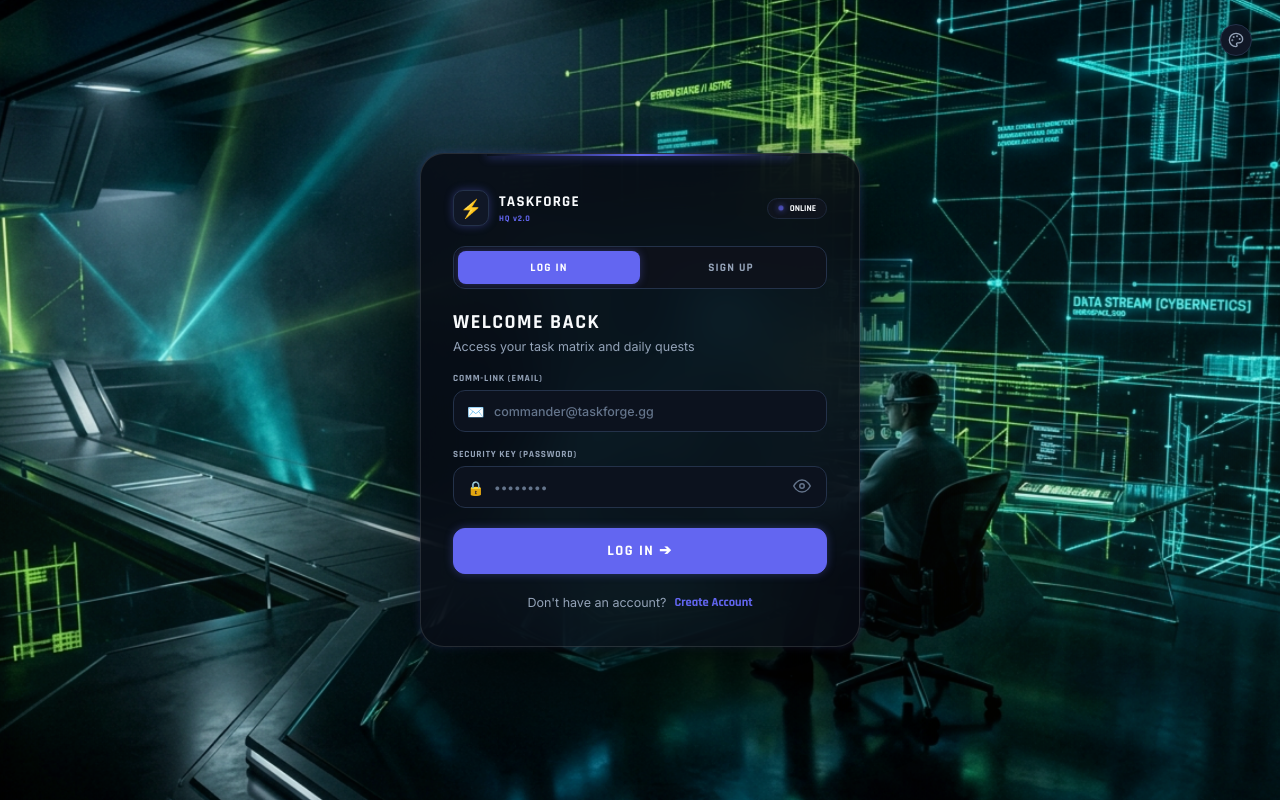
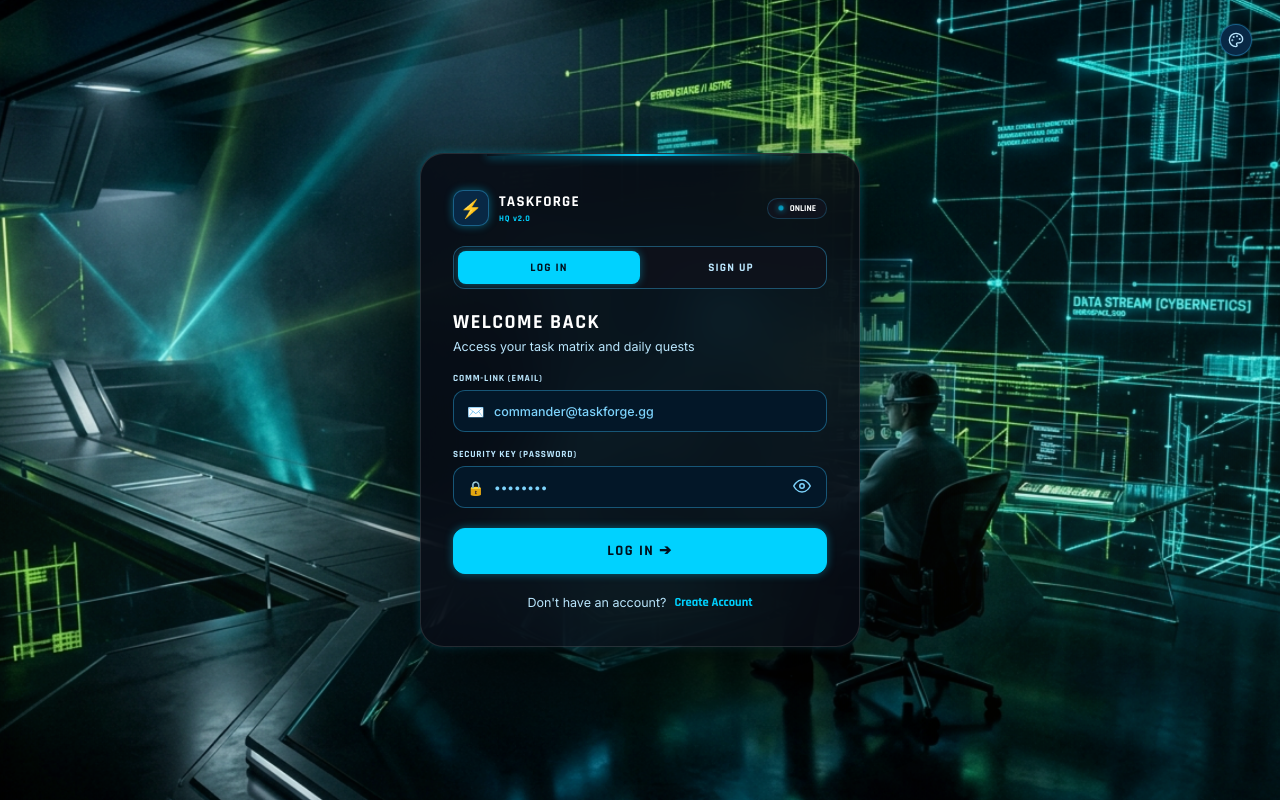
Before and after one commit to Supreethmrs/TaskManager-Frontend-, a React (Vite) app in the folder frontend/: page /login in a window 1280 px wide. Built offline with nearby package versions, Linux system fonts and the light colour scheme.

Commit message:
feat(theme): enhance Crystal Clear Glacier flagship theme and remove cyber slate and obsidian aurora

```diff
--- a/frontend/src/App.tsx
+++ b/frontend/src/App.tsx
@@ -81,19 +81,15 @@ function App() {
   const [theme, setTheme] = useState<ThemeName>(() => {
     const savedTheme = localStorage.getItem('taskforge_theme') as string | null;
     if (
-      savedTheme === 'obsidian-aurora' ||
+      savedTheme === 'crystal-glacier' ||
       savedTheme === 'full-dark' ||
-      savedTheme === 'crystal-glacier' ||
-      savedTheme === 'midnight-emerald' ||
-      savedTheme === 'cyber-slate'
+      savedTheme === 'midnight-emerald'
     ) {
       return savedTheme as ThemeName;
     }
     // Migration fallback for previous theme keys
     if (savedTheme === 'brat-charcoal' || savedTheme === 'dark-red') return 'midnight-emerald';
-    if (savedTheme === 'neon-tokyo') return 'cyber-slate';
-    if (savedTheme === 'dreamcore-y2k' || savedTheme === 'light' || savedTheme === 'lavender-lime' || savedTheme === 'polar-frost') return 'crystal-glacier';
-    return 'obsidian-aurora'; // Default Flagship Unique & Standard Theme
+    return 'crystal-glacier'; // Default Flagship Crystal Clear Glacier Theme
   });
 
   useEffect(() => {
--- a/frontend/src/Login.tsx
+++ b/frontend/src/Login.tsx
@@ -14,7 +14,7 @@ interface LoginProps {
 export const Login: React.FC<LoginProps> = ({
   onSwitchToSignup: _onSwitchToSignup,
   onLoginSuccess,
-  currentTheme = 'obsidian-aurora',
+  currentTheme = 'crystal-glacier',
   onThemeChange = () => {},
 }) => {
   const [mode, setMode] = useState<'login' | 'signup'>('login');
--- a/frontend/src/Signup.tsx
+++ b/frontend/src/Signup.tsx
@@ -14,7 +14,7 @@ interface SignupProps {
 export const Signup: React.FC<SignupProps> = ({
   onSwitchToLogin,
   onLoginSuccess,
-  currentTheme = 'obsidian-aurora',
+  currentTheme = 'crystal-glacier',
   onThemeChange = () => {},
 }) => {
   const [email, setEmail] = useState<string>('');
--- a/frontend/src/ThemePicker.tsx
+++ b/frontend/src/ThemePicker.tsx
@@ -2,10 +2,10 @@ import React, { useState, useRef, useEffect } from 'react';
 import './ThemePicker.css';
 
 export type ThemeName =
+  | 'crystal-glacier'
+  | 'full-dark'
+  | 'midnight-emerald'
   | 'obsidian-aurora'
-  | 'full-dark'
-  | 'crystal-glacier'
-  | 'midnight-emerald'
   | 'cyber-slate'
   | 'polar-frost'
   | 'acid-glitch'
@@ -25,13 +25,13 @@ export interface ThemeOption {
 
 export const THEME_OPTIONS: ThemeOption[] = [
   {
-    id: 'obsidian-aurora',
-    name: 'Obsidian Aurora',
-    emoji: '🌌',
-    description: 'Midnight Slate & Electric Indigo',
-    bgPreview: '#0a0e17',
-    accentPreview: '#6366f1',
-    accentSecondaryPreview: '#06b6d4',
+    id: 'crystal-glacier',
+    name: 'Crystal Clear Glacier',
+    emoji: '🧊',
+    description: 'Arctic Abyss & Glacial Ice Cyan',
+    bgPreview: '#02111e',
+    accentPreview: '#00d2ff',
+    accentSecondaryPreview: '#7dd3fc',
   },
   {
     id: 'full-dark',
@@ -43,15 +43,6 @@ export const THEME_OPTIONS: ThemeOption[] = [
     accentSecondaryPreview: '#38bdf8',
   },
   {
-    id: 'crystal-glacier',
-    name: 'Crystal Clear Glacier',
-    emoji: '🧊',
-    description: 'Arctic Abyss & Crystalline Cyan',
-    bgPreview: '#050c14',
-    accentPreview: '#00f2fe',
-    accentSecondaryPreview: '#7dd3fc',
-  },
-  {
     id: 'midnight-emerald',
     name: 'Midnight Emerald',
     emoji: '🌿',
@@ -59,15 +50,6 @@ export const THEME_OPTIONS: ThemeOption[] = [
     bgPreview: '#080d12',
     accentPreview: '#10b981',
     accentSecondaryPreview: '#14b8a6',
-  },
-  {
-    id: 'cyber-slate',
-    name: 'Cyber Slate',
-    emoji: '⚡',
-    description: 'Monolith Dark & Royal Blue',
-    bgPreview: '#090a0f',
-    accentPreview: '#3b82f6',
-    accentSecondaryPreview: '#8b5cf6',
   },
 ];
 
--- a/frontend/src/index.css
+++ b/frontend/src/index.css
@@ -4,47 +4,120 @@
 }
 
 /* ==========================================================================
-   FLAGSHIP THEME - "Obsidian Aurora" (Default Unique & Standard)
-   - Deep Obsidian Navy base (#0a0e17 / #101726 / #162035)
-   - Electric Indigo (#6366f1) & Aurora Cyan (#06b6d4 / #38bdf8)
+   FLAGSHIP THEME - "Crystal Clear Glacier" (Default Flagship)
+   - Deep Arctic Glacial Abyss base (#02111e / #051d32 / #082845)
+   - Luminous Glacial Cyan (#00d2ff) & Crystal Frost Azure (#7dd3fc / #38bdf8)
    ========================================================================== */
 :root,
+[data-theme="crystal-glacier"],
 [data-theme="obsidian-aurora"],
-[data-theme="acid-glitch"] {
-  --bg-primary: #0a0e17;
-  --bg-secondary: #101726;
-  --bg-card: #101726;
-  --bg-card-hover: #162035;
-  --bg-header: rgba(10, 14, 23, 0.92);
-  --bg-input: #0c121e;
-  --bg-modal: #101726;
-  --bg-modal-overlay: rgba(5, 8, 14, 0.92);
-  --bg-view-switcher: #0c121e;
-  --bg-radial-ambient: radial-gradient(circle at 50% -10%, rgba(99, 102, 241, 0.16) 0%, rgba(56, 189, 248, 0.06) 50%, transparent 80%);
+[data-theme="acid-glitch"],
+[data-theme="neon-tokyo"],
+[data-theme="cyber-slate"],
+[data-theme="polar-frost"],
+[data-theme="dreamcore-y2k"],
+[data-theme="light"],
+[data-theme="lavender-lime"] {
+  --bg-primary: #02111e;
+  --bg-secondary: #051d32;
+  --bg-card: #082845;
+  --bg-card-hover: #0e375e;
+  --bg-header: rgba(2, 17, 30, 0.94);
+  --bg-input: #031728;
+  --bg-modal: #082845;
+  --bg-modal-overlay: rgba(1, 10, 18, 0.95);
+  --bg-view-switcher: #031728;
+  --bg-radial-ambient: radial-gradient(circle at 50% -10%, rgba(0, 210, 255, 0.28) 0%, rgba(0, 168, 255, 0.12) 45%, transparent 75%);
+
+  --accent-primary: #00d2ff;
+  --accent-primary-hover: #38bdf8;
+  --accent-secondary: #7dd3fc;
+  --accent-glow: 0 0 18px rgba(0, 210, 255, 0.55);
+  --accent-glow-subtle: 0 0 9px rgba(0, 210, 255, 0.4);
+  --accent-glow-strong: 0 0 28px rgba(0, 210, 255, 0.8);
+  --accent-btn-text: #01101d;
+
+  --text-primary: #ffffff;
+  --text-secondary: #bae6fd;
+  --text-dim: #7dd3fc;
+
+  --border-subtle: rgba(56, 189, 248, 0.22);
+  --border-card: rgba(56, 189, 248, 0.28);
+  --border-card-hover: rgba(0, 210, 255, 0.65);
+  --border-interactive: rgba(56, 189, 248, 0.38);
+
+  --badge-work-bg: rgba(0, 210, 255, 0.16);
+  --badge-work-border: rgba(0, 210, 255, 0.55);
+  --badge-work-text: #00d2ff;
+
+  --badge-personal-bg: rgba(125, 211, 252, 0.16);
+  --badge-personal-border: rgba(125, 211, 252, 0.5);
+  --badge-personal-text: #7dd3fc;
+
+  --badge-urgent-bg: rgba(255, 51, 102, 0.16);
+  --badge-urgent-border: #ff3366;
+  --badge-urgent-text: #ff3366;
+
+  --due-normal-bg: rgba(255, 255, 255, 0.02);
+  --due-normal-border: rgba(56, 189, 248, 0.22);
+  --due-normal-text: #bae6fd;
+
+  --due-today-bg: rgba(0, 210, 255, 0.16);
+  --due-today-border: rgba(0, 210, 255, 0.6);
+  --due-today-text: #00d2ff;
+
+  --due-overdue-bg: rgba(255, 51, 102, 0.16);
+  --due-overdue-border: rgba(255, 51, 102, 0.65);
+  --due-overdue-text: #ff3366;
+
+  --table-row-even: rgba(255, 255, 255, 0.015);
+  --table-row-hover: rgba(0, 210, 255, 0.08);
+  --shadow-card: 0 4px 24px rgba(0, 0, 0, 0.8), 0 0 0 1px rgba(56, 189, 248, 0.15);
+  --shadow-modal: 0 24px 64px rgba(0, 0, 0, 0.95), 0 0 30px rgba(0, 210, 255, 0.15);
+  --grid-color: rgba(0, 210, 255, 0.035);
+}
+
+/* ==========================================================================
+   THEME 2 - "Full Dark / AMOLED Black"
+   - Pure Pitch Black base (#000000 / #08080a / #0c0c0e)
+   - Ultra Crisp High-Contrast Text & Electric Indigo Accents
+   ========================================================================== */
+[data-theme="full-dark"],
+[data-theme="amoled-dark"] {
+  --bg-primary: #000000;
+  --bg-secondary: #08080a;
+  --bg-card: #0c0c0e;
+  --bg-card-hover: #141418;
+  --bg-header: rgba(0, 0, 0, 0.95);
+  --bg-input: #060608;
+  --bg-modal: #0c0c0e;
+  --bg-modal-overlay: rgba(0, 0, 0, 0.96);
+  --bg-view-switcher: #060608;
+  --bg-radial-ambient: radial-gradient(circle at 50% -10%, rgba(99, 102, 241, 0.12) 0%, rgba(255, 255, 255, 0.02) 50%, transparent 80%);
 
   --accent-primary: #6366f1;
-  --accent-primary-hover: #4f46e5;
-  --accent-secondary: #06b6d4;
+  --accent-primary-hover: #818cf8;
+  --accent-secondary: #38bdf8;
   --accent-glow: 0 0 16px rgba(99, 102, 241, 0.45);
   --accent-glow-subtle: 0 0 8px rgba(99, 102, 241, 0.35);
   --accent-glow-strong: 0 0 24px rgba(99, 102, 241, 0.65);
   --accent-btn-text: #ffffff;
 
-  --text-primary: #f8fafc;
-  --text-secondary: #94a3b8;
-  --text-dim: #64748b;
+  --text-primary: #ffffff;
+  --text-secondary: #a1a1aa;
+  --text-dim: #71717a;
 
-  --border-subtle: #1e293b;
-  --border-card: #1e293b;
-  --border-card-hover: #2e3f5c;
-  --border-interactive: #24324a;
+  --border-subtle: #18181b;
+  --border-card: #18181b;
+  --border-card-hover: #27272a;
+  --border-interactive: #27272a;
 
-  --badge-work-bg: rgba(6, 182, 212, 0.12);
-  --badge-work-border: rgba(6, 182, 212, 0.4);
+  --badge-work-bg: rgba(56, 189, 248, 0.12);
+  --badge-work-border: rgba(56, 189, 248, 0.35);
   --badge-work-text: #38bdf8;
 
   --badge-personal-bg: rgba(168, 85, 247, 0.12);
-  --badge-personal-border: rgba(168, 85, 247, 0.4);
+  --badge-personal-border: rgba(168, 85, 247, 0.35);
   --badge-personal-text: #c084fc;
 
   --badge-urgent-bg: rgba(244, 63, 94, 0.14);
@@ -52,8 +125,8 @@
   --badge-urgent-text: #f43f5e;
 
   --due-normal-bg: rgba(255, 255, 255, 0.02);
-  --due-normal-border: #1e293b;
-  --due-normal-text: #94a3b8;
+  --due-normal-border: #18181b;
+  --due-normal-text: #a1a1aa;
 
   --due-today-bg: rgba(245, 158, 11, 0.12);
   --due-today-border: rgba(245, 158, 11, 0.5);
@@ -63,15 +136,15 @@
   --due-overdue-border: rgba(244, 63, 94, 0.6);
   --due-overdue-text: #f43f5e;
 
-  --table-row-even: rgba(255, 255, 255, 0.015);
-  --table-row-hover: rgba(99, 102, 241, 0.06);
-  --shadow-card: 0 4px 20px rgba(0, 0, 0, 0.7);
-  --shadow-modal: 0 24px 64px rgba(0, 0, 0, 0.95);
-  --grid-color: rgba(99, 102, 241, 0.03);
+  --table-row-even: rgba(255, 255, 255, 0.012);
+  --table-row-hover: rgba(255, 255, 255, 0.04);
+  --shadow-card: 0 4px 20px rgba(0, 0, 0, 0.95);
+  --shadow-modal: 0 24px 64px rgba(0, 0, 0, 0.98);
+  --grid-color: rgba(255, 255, 255, 0.015);
 }
 
 /* ==========================================================================
-   THEME 2 - "Midnight Emerald"
+   THEME 3 - "Midnight Emerald"
    - Deep Slate base (#080d12 / #0d161d)
    - Emerald Mint (#10b981) & Cyber Teal (#14b8a6)
    ========================================================================== */
@@ -137,207 +210,6 @@
   --grid-color: rgba(16, 185, 129, 0.03);
 }
 
-/* ==========================================================================
-   THEME 3 - "Cyber Slate / Royal Blue"
-   - Deep Carbon Black base (#090a0f / #0f1118)
-   - Vibrant Royal Blue (#3b82f6) & Cyber Purple (#8b5cf6)
-   ========================================================================== */
-[data-theme="cyber-slate"],
-[data-theme="neon-tokyo"] {
-  --bg-primary: #090a0f;
-  --bg-secondary: #0f1118;
-  --bg-card: #0f1118;
-  --bg-card-hover: #161a24;
-  --bg-header: rgba(9, 10, 15, 0.92);
-  --bg-input: #0b0d13;
-  --bg-modal: #0f1118;
-  --bg-modal-overlay: rgba(5, 5, 8, 0.92);
-  --bg-view-switcher: #0b0d13;
-  --bg-radial-ambient: radial-gradient(circle at 50% -10%, rgba(59, 130, 246, 0.16) 0%, rgba(139, 92, 246, 0.06) 50%, transparent 80%);
-
-  --accent-primary: #3b82f6;
-  --accent-primary-hover: #2563eb;
-  --accent-secondary: #8b5cf6;
-  --accent-glow: 0 0 16px rgba(59, 130, 246, 0.45);
-  --accent-glow-subtle: 0 0 8px rgba(59, 130, 246, 0.35);
-  --accent-glow-strong: 0 0 24px rgba(59, 130, 246, 0.65);
-  --accent-btn-text: #ffffff;
-
-  --text-primary: #f8fafc;
-  --text-secondary: #94a3b8;
-  --text-dim: #64748b;
-
-  --border-subtle: #1e2230;
-  --border-card: #1e2230;
-  --border-card-hover: #2c3348;
-  --border-interactive: #252b3d;
-
-  --badge-work-bg: rgba(59, 130, 246, 0.12);
-  --badge-work-border: rgba(59, 130, 246, 0.4);
-  --badge-work-text: #60a5fa;
-
-  --badge-personal-bg: rgba(139, 92, 246, 0.12);
-  --badge-personal-border: rgba(139, 92, 246, 0.4);
-  --badge-personal-text: #a78bfa;
-
-  --badge-urgent-bg: rgba(244, 63, 94, 0.14);
-  --badge-urgent-border: #f43f5e;
-  --badge-urgent-text: #f43f5e;
-
-  --due-normal-bg: rgba(255, 255, 255, 0.02);
-  --due-normal-border: #1e2230;
-  --due-normal-text: #94a3b8;
-
-  --due-today-bg: rgba(59, 130, 246, 0.12);
-  --due-today-border: rgba(59, 130, 246, 0.5);
-  --due-today-text: #60a5fa;
-
-  --due-overdue-bg: rgba(244, 63, 94, 0.14);
-  --due-overdue-border: rgba(244, 63, 94, 0.6);
-  --due-overdue-text: #f43f5e;
-
-  --table-row-even: rgba(255, 255, 255, 0.015);
-  --table-row-hover: rgba(59, 130, 246, 0.06);
-  --shadow-card: 0 4px 20px rgba(0, 0, 0, 0.7);
-  --shadow-modal: 0 24px 64px rgba(0, 0, 0, 0.95);
-  --grid-color: rgba(59, 130, 246, 0.03);
-}
-
-/* ==========================================================================
-   THEME 4 - "Full Dark / AMOLED Black"
-   - Pure Pitch Black base (#000000 / #08080a / #0c0c0e)
-   - Ultra Crisp High-Contrast Text & Electric Indigo Accents
-   ========================================================================== */
-[data-theme="full-dark"],
-[data-theme="amoled-dark"] {
-  --bg-primary: #000000;
-  --bg-secondary: #08080a;
-  --bg-card: #0c0c0e;
-  --bg-card-hover: #141418;
-  --bg-header: rgba(0, 0, 0, 0.95);
-  --bg-input: #060608;
-  --bg-modal: #0c0c0e;
-  --bg-modal-overlay: rgba(0, 0, 0, 0.96);
-  --bg-view-switcher: #060608;
-  --bg-radial-ambient: radial-gradient(circle at 50% -10%, rgba(99, 102, 241, 0.12) 0%, rgba(255, 255, 255, 0.02) 50%, transparent 80%);
-
-  --accent-primary: #6366f1;
-  --accent-primary-hover: #818cf8;
-  --accent-secondary: #38bdf8;
-  --accent-glow: 0 0 16px rgba(99, 102, 241, 0.45);
-  --accent-glow-subtle: 0 0 8px rgba(99, 102, 241, 0.35);
-  --accent-glow-strong: 0 0 24px rgba(99, 102, 241, 0.65);
-  --accent-btn-text: #ffffff;
-
-  --text-primary: #ffffff;
-  --text-secondary: #a1a1aa;
-  --text-dim: #71717a;
-
-  --border-subtle: #18181b;
-  --border-card: #18181b;
-  --border-card-hover: #27272a;
-  --border-interactive: #27272a;
-
-  --badge-work-bg: rgba(56, 189, 248, 0.12);
-  --badge-work-border: rgba(56, 189, 248, 0.35);
-  --badge-work-text: #38bdf8;
-
-  --badge-personal-bg: rgba(168, 85, 247, 0.12);
-  --badge-personal-border: rgba(168, 85, 247, 0.35);
-  --badge-personal-text: #c084fc;
-
-  --badge-urgent-bg: rgba(244, 63, 94, 0.14);
-  --badge-urgent-border: #f43f5e;
-  --badge-urgent-text: #f43f5e;
-
-  --due-normal-bg: rgba(255, 255, 255, 0.02);
-  --due-normal-border: #18181b;
-  --due-normal-text: #a1a1aa;
-
-  --due-today-bg: rgba(245, 158, 11, 0.12);
-  --due-today-border: rgba(245, 158, 11, 0.5);
-  --due-today-text: #fbbf24;
-
-  --due-overdue-bg: rgba(244, 63, 94, 0.14);
-  --due-overdue-border: rgba(244, 63, 94, 0.6);
-  --due-overdue-text: #f43f5e;
-
-  --table-row-even: rgba(255, 255, 255, 0.012);
-  --table-row-hover: rgba(255, 255, 255, 0.04);
-  --shadow-card: 0 4px 20px rgba(0, 0, 0, 0.95);
-  --shadow-modal: 0 24px 64px rgba(0, 0, 0, 0.98);
-  --grid-color: rgba(255, 255, 255, 0.015);
-}
-
-/* ==========================================================================
-   THEME 5 - "Crystal Clear Glacier"
-   - Deep Arctic Navy base (#050c14 / #0a1726 / #0f2238)
-   - Crystalline Cyan (#00f2fe) & Frosted Ice Blue (#7dd3fc)
-   ========================================================================== */
-[data-theme="crystal-glacier"],
-[data-theme="dreamcore-y2k"],
-[data-theme="light"],
-[data-theme="lavender-lime"],
-[data-theme="polar-frost"] {
-  --bg-primary: #050c14;
-  --bg-secondary: #0a1726;
-  --bg-card: #0a1726;
-  --bg-card-hover: #0f2238;
-  --bg-header: rgba(5, 12, 20, 0.92);
-  --bg-input: #06101c;
-  --bg-modal: #0a1726;
-  --bg-modal-overlay: rgba(2, 6, 12, 0.94);
-  --bg-view-switcher: #06101c;
-  --bg-radial-ambient: radial-gradient(circle at 50% -10%, rgba(0, 242, 254, 0.18) 0%, rgba(56, 189, 248, 0.08) 50%, transparent 80%);
-
-  --accent-primary: #00f2fe;
-  --accent-primary-hover: #38bdf8;
-  --accent-secondary: #7dd3fc;
-  --accent-glow: 0 0 16px rgba(0, 242, 254, 0.45);
-  --accent-glow-subtle: 0 0 8px rgba(0, 242, 254, 0.35);
-  --accent-glow-strong: 0 0 24px rgba(0, 242, 254, 0.7);
-  --accent-btn-text: #050c14;
-
-  --text-primary: #f0f9ff;
-  --text-secondary: #93c5fd;
-  --text-dim: #60a5fa;
-
-  --border-subtle: rgba(56, 189, 248, 0.16);
-  --border-card: rgba(56, 189, 248, 0.2);
-  --border-card-hover: rgba(0, 242, 254, 0.45);
-  --border-interactive: rgba(56, 189, 248, 0.3);
-
-  --badge-work-bg: rgba(0, 242, 254, 0.14);
-  --badge-work-border: rgba(0, 242, 254, 0.45);
-  --badge-work-text: #00f2fe;
-
-  --badge-personal-bg: rgba(125, 211, 252, 0.14);
-  --badge-personal-border: rgba(125, 211, 252, 0.4);
-  --badge-personal-text: #7dd3fc;
-
-  --badge-urgent-bg: rgba(244, 63, 94, 0.14);
-  --badge-urgent-border: #f43f5e;
-  --badge-urgent-text: #f43f5e;
-
-  --due-normal-bg: rgba(255, 255, 255, 0.02);
-  --due-normal-border: rgba(56, 189, 248, 0.18);
-  --due-normal-text: #93c5fd;
-
-  --due-today-bg: rgba(0, 242, 254, 0.14);
-  --due-today-border: rgba(0, 242, 254, 0.5);
-  --due-today-text: #00f2fe;
-
-  --due-overdue-bg: rgba(244, 63, 94, 0.14);
-  --due-overdue-border: rgba(244, 63, 94, 0.6);
-  --due-overdue-text: #f43f5e;
-
-  --table-row-even: rgba(255, 255, 255, 0.012);
-  --table-row-hover: rgba(0, 242, 254, 0.06);
-  --shadow-card: 0 4px 20px rgba(0, 0, 0, 0.75);
-  --shadow-modal: 0 24px 64px rgba(0, 0, 0, 0.95);
-  --grid-color: rgba(0, 242, 254, 0.03);
-}
-
 /* Base resets & typography */
 * {
   box-sizing: border-box;
```
